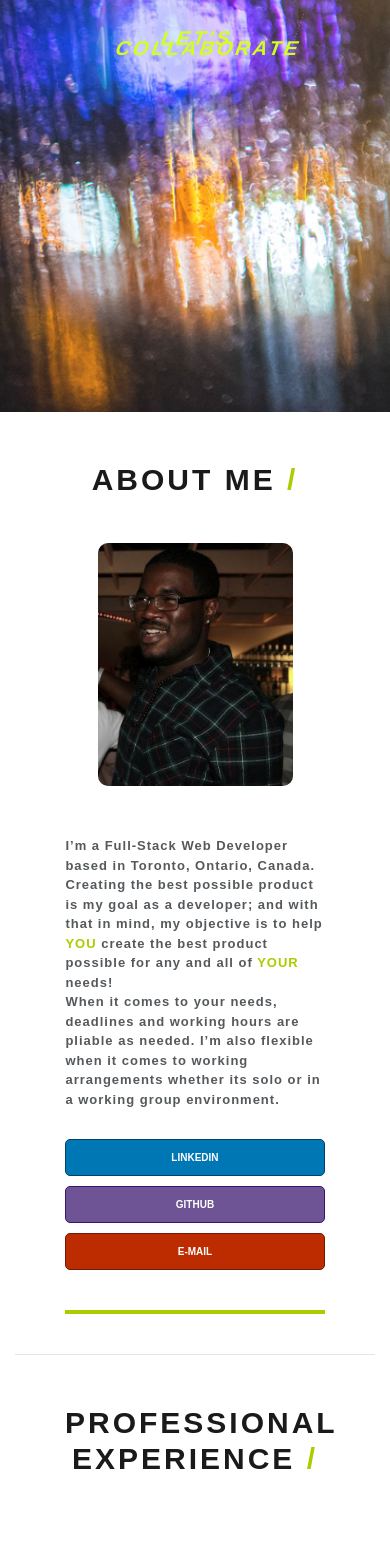
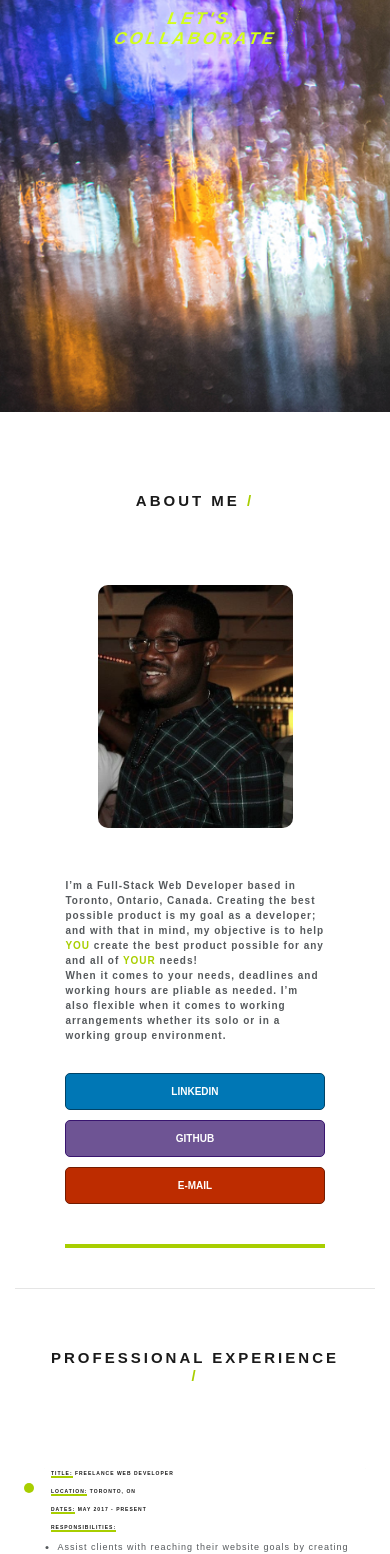
Before and after one commit to adrianpearman/MyPortfolio, a React (Create React App) app in the folder client/: page / in a window 390 px wide. Shown: the part 432-1986 px from the top of the page. Built offline with nearby package versions, Linux system fonts and the light colour scheme; a web font is replaced by a local one.

Commit message:
mobile responsiveness now completed for mobile devices.

```diff
--- a/client/src/assets/styles/base/_settings.scss
+++ b/client/src/assets/styles/base/_settings.scss
@@ -15,7 +15,9 @@ $black: #000000;
 
 
 // Display widths
-$mobile: 600px;
+$mobileSmall: 425px;
+$mobile: 500px;
+$mobileLarge: 600px;
 $tablet: 768px;
 $displaySmall: 900px;
 $displayLarge: 1440px;
--- a/client/src/assets/styles/components/_aboutme.scss
+++ b/client/src/assets/styles/components/_aboutme.scss
@@ -1,14 +1,19 @@
 /* About Me */
-.about-me__title h1 {
+.about-me{
+  &__title h1 {
     text-align: center;
   }
 
-.about-me__container {
+  &__container {
     width: 90%;
     margin: 0 5%;
   }
 
-.about-me__description{
+  &__photo--container {
+      margin: 0 auto;
+  }
+
+  &__description{
     p {
       font-size: 1.3rem;
       font-weight: 600;
@@ -17,7 +22,7 @@
     }
   }
 
-.about-me__image {
+  &__image {
     vertical-align: middle;
     border-style: none;
     filter: grayscale(30%);
@@ -25,10 +30,30 @@
     border-radius: 1rem;
     margin: 0 15%;
   }
+}
+
+@media(max-width: 995px){
+  .about-me{
+    &__description{
+      & p{
+        width: 100%;
+        font-size: 1rem;
+      }
+    }
+  }
+}
 
 @media(max-width: $tablet){
-  .about-me__image{
+  .about-me{
+    &__image{
       width: 50%;
       margin: 0 25% 5rem 25%;
     }
+    &__description{
+      & p{
+        width: 80%;
+        font-size: 1rem;
       }
+    }
+  }
+}
--- a/client/src/assets/styles/components/_contact-me.scss
+++ b/client/src/assets/styles/components/_contact-me.scss
@@ -85,3 +85,14 @@
     }
   }
 }
+
+@media(max-width: $mobileLarge){
+  .contact-me__form{
+    text-align: center;
+    width: 80%;
+    margin: 0 auto;
+    p{
+      font-size: 0.8rem;
+    }
+  }
+}
--- a/client/src/assets/styles/components/_experience-timeline.scss
+++ b/client/src/assets/styles/components/_experience-timeline.scss
@@ -430,3 +430,9 @@
         transform: translateX(0)
     }
 }
+
+@media(max-width: $mobileSmall){
+    .vertical-timeline-element-content {
+        margin-left: 2rem;
+    }
+}
--- a/client/src/assets/styles/components/_experience.scss
+++ b/client/src/assets/styles/components/_experience.scss
@@ -1,6 +1,5 @@
 .experience__title {
     text-align: center;
-    padding: 2rem;
     margin: 3rem;
 }
 
@@ -34,3 +33,16 @@
         }
     }
 }
+
+@media(max-width: $mobile){
+    .experience-title{
+        font-size: 0.5rem;
+        letter-spacing: 1px;
+    }
+}
+
+@media(max-width: $mobileSmall){
+    .experience-title{
+        font-size: 0.5rem;
+    }
+}
--- a/client/src/assets/styles/components/_footer.scss
+++ b/client/src/assets/styles/components/_footer.scss
@@ -75,3 +75,13 @@ footer {
     color: $grey;
   }
 }
+
+@media(max-width: $mobileSmall){
+  .footer__nav{
+    li{
+      display: block;
+      transform: skew(0deg);
+      width: 100%;
+    }
+  }
+}
--- a/client/src/assets/styles/components/_landing.scss
+++ b/client/src/assets/styles/components/_landing.scss
@@ -81,10 +81,24 @@
   }
 
   .landing-title {
-    font-size: 7rem;
+    font-size: 5rem;
   }
 
   .landing-subtitle{
     font-size: 2rem;
   }
 }
+
+@media (max-width: $mobile){
+  .landing-subtitle {
+      font-size: 1.7rem;
+      line-height: initial;
+  }
+}
+
+@media (max-width: 325px){
+  .landing-subtitle {
+      font-size: 1.3rem;
+      line-height: initial;
+  }
+}
--- a/client/src/assets/styles/components/_navbar.scss
+++ b/client/src/assets/styles/components/_navbar.scss
@@ -5,9 +5,7 @@
   z-index: 100;
   width: 100%;
   top: 0;
-}
-
-.navbar__desktop {
+  &__desktop {
     margin: 0 10%;
     width: 70%;
     & li{
@@ -38,12 +36,42 @@
       }
     }
   }
+}
 
 
-.navbar__mobile{
-  display: none;
+@media(max-width: $tablet){
+  .navbar{
+    &__desktop{
+      li{
+        padding: 2rem 1rem;
+        h4{
+          letter-spacing: 0;
+        }
+      }
+    }
+  }
 }
 
-.hidden{
-  display: none;
+
+@media(max-width: $mobile){
+  .navbar{
+    &__desktop{
+      width: 100%;
+      li{
+        padding: 2rem 0.6rem;
+        h4{
+          font-size: 0.8rem;
         }
+      }
+    }
+  }
+}
+
+@media(max-width: 340px){
+   .navbar{
+    &__desktop{
+      width: 100%;
+      margin: 0 5%;
+    }
+  }
+}
--- a/client/src/assets/styles/components/_reuseable-components.scss
+++ b/client/src/assets/styles/components/_reuseable-components.scss
@@ -14,14 +14,27 @@
   border-bottom: 0.2rem solid $neonDark;
 }
 
+.hidden{
+  display: none;
+}
+
 .section__title {
   text-align: center;
   margin: 3rem;
   h1{
     font-size: 3rem;
+    padding: 3rem 0;
   }
 }
 
 .section__title.first{
   margin-top: 5rem;
 }
+
+@media(max-width: $mobileLarge){
+    .section__title{
+      h1 {
+        font-size: 1.5rem;
+      }
+    }
+}
--- a/client/src/components/footer.js
+++ b/client/src/components/footer.js
@@ -10,7 +10,6 @@ const Footer = (props) => {
         <nav className='footer__nav'>
             <ul>
                 <li className='linkedin'>
-                {/* <li>  */}
                     <a
                         href='https://www.linkedin.com/in/adrian-pearman/'
                         target='_blank'
@@ -21,7 +20,6 @@ const Footer = (props) => {
                     </a>
                 </li>
                 <li className='github'>
-                {/* <li>  */}
                     <a
                         href='https://github.com/adrianpearman'
                         target='_blank'
--- a/client/src/components/header.js
+++ b/client/src/components/header.js
@@ -54,13 +54,6 @@ const Header = (props) => {
                     </Link>
                 </li>
             </ul>
-
-            <ul className='navbar__mobile'>
-                <li>About Me</li>
-                <li>Experience</li>
-                <li>Portfolio</li>
-                <li>Contact-Me</li>
-            </ul>
         </nav>
   )
 }
```
Lines whose indentation alone changed are shown as unchanged.
